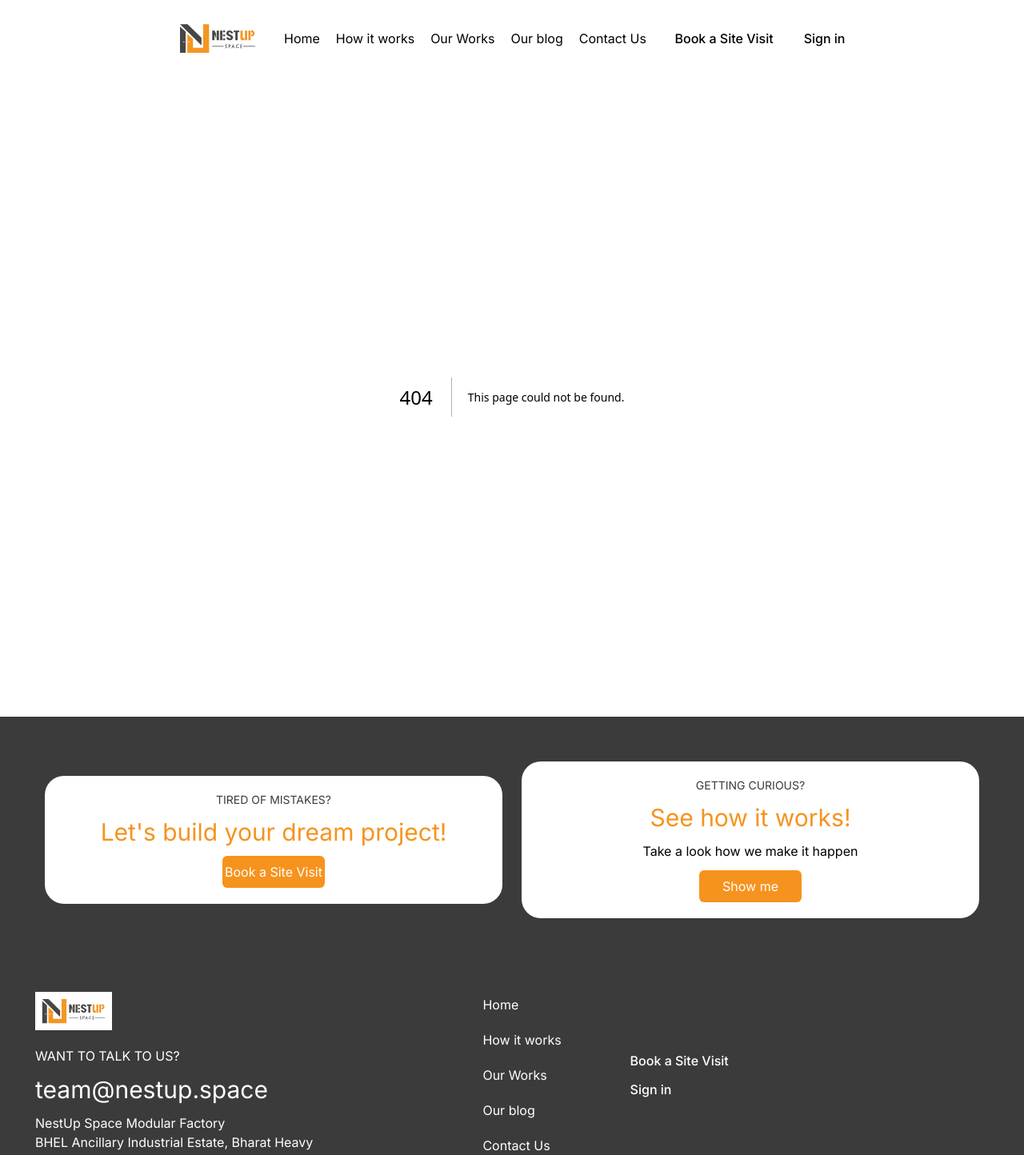
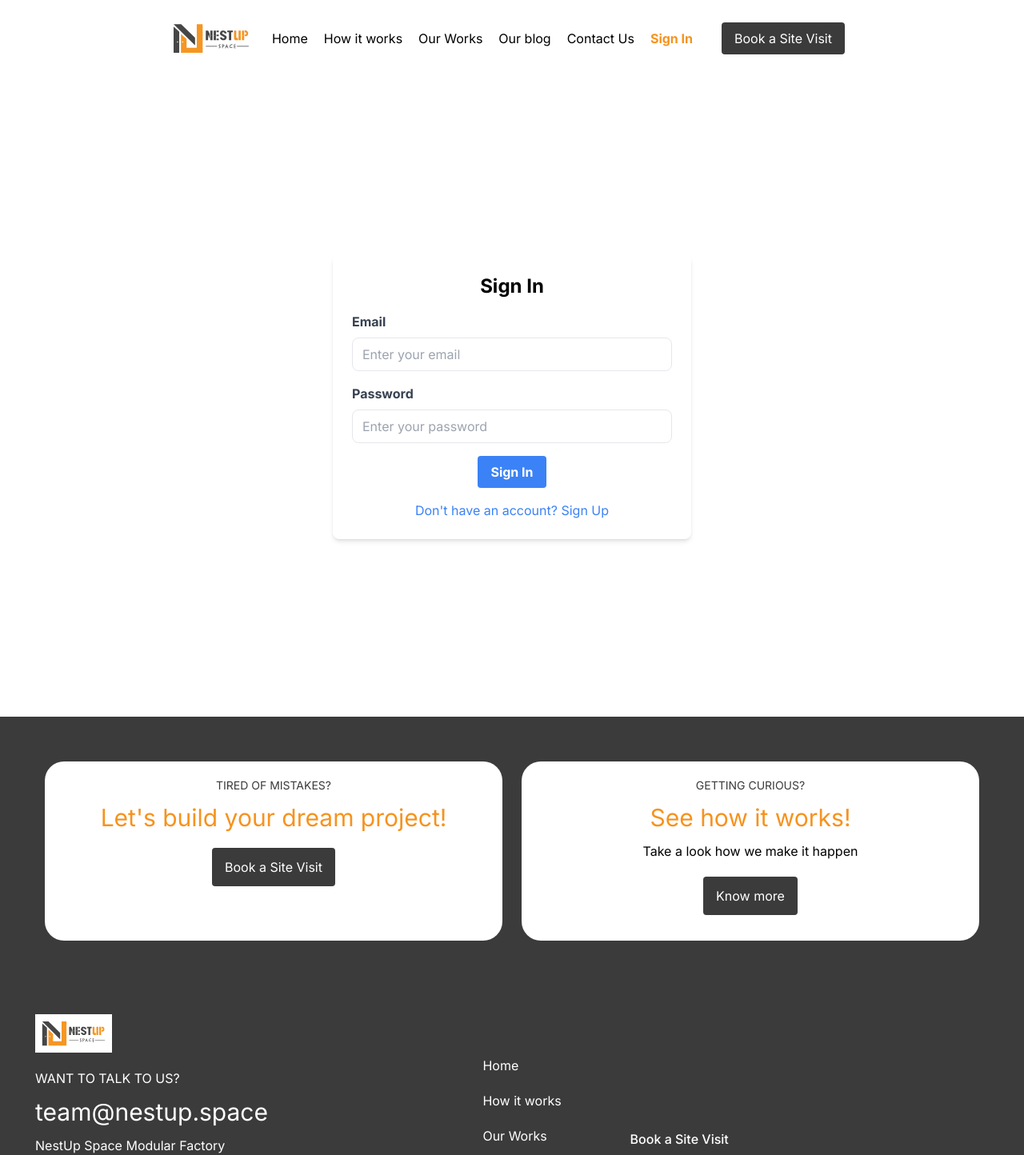
Before and after one commit to NestUp-space/nestup-web-app-dinesh, a Next.js app in the folder frontend/: page /signin in a window 1280 px wide. Before the commit this address had no page. Shown: the top 1444 px of the page at 80% size. Built offline with nearby package versions, Linux system fonts and the light colour scheme.

Commit message:
Add sign in and sign up

```diff
--- a/frontend/constants/navLinks/index.ts
+++ b/frontend/constants/navLinks/index.ts
@@ -4,4 +4,5 @@ export const links = [
   { url: "/portfolio", title: "Our Works" },
   { url: "/blog", title: "Our blog" },
   { url: "/contact", title: "Contact Us" },
+  { url: "/signin", title: "Sign In" },
 ];
--- a/frontend/src/app/portfolio/page.tsx
+++ b/frontend/src/app/portfolio/page.tsx
@@ -13,7 +13,7 @@ const Portfolio = () => {
         <div className="p-20 xl:p-48 gap-0 flex flex-col md:gap-0 lg:gap-8 lg:pr-0 xl:gap-16 w-full lg:w-2/3 xl:1/2">
           {/* Bio*/}
           <div className="flex flex-col gap-5 justify-center">
-            <h1 className="text-2xl font-bold">Portfilio</h1>
+            <h1 className="text-2xl font-bold">Portfolio</h1>
           </div>
         </div>
       </div>
--- a/frontend/src/app/process/page.tsx
+++ b/frontend/src/app/process/page.tsx
@@ -10,14 +10,12 @@ const Process = () => {
   const containerRef = useRef();
 
   return (
-    <div className="h-full">
-      <div className=" h-full overflow-scroll lg:flex" >
+    <div className="">
+      <div className="" >
         {/* text*/}
-        <div className="p-20 xl:p-48 gap-0 flex flex-col md:gap-0 lg:gap-8 lg:pr-0 xl:gap-16 w-full lg:w-2/3 xl:1/2">
+        <div className=" gap-0 flex flex-col md:gap-0 lg:gap-8 lg:pr-0 xl:gap-16 w-screen lg:w-2/3 xl:1/2">
           {/* Bio*/}
-          <div className="flex flex-col gap-5 justify-center">
-            <h1 className="text-2xl font-bold">Process</h1>
-          </div>
+          <h1 className="text-2xl font-bold">Process</h1>
           <ProcessSection/>
         </div>
 
--- /dev/null
+++ b/frontend/src/app/signin/page.tsx
@@ -0,0 +1,122 @@
+"use client"; // Mark this as a client component
+
+import { useRef, useState } from "react";
+import { useRouter } from "next/navigation"; // Use next/navigation instead of next/router
+
+const SignInSignUp = () => {
+  const emailRef = useRef<HTMLInputElement>(null);
+  const passwordRef = useRef<HTMLInputElement>(null);
+  const confirmPasswordRef = useRef<HTMLInputElement>(null); // Ref for confirm password during sign up
+
+  const [emailError, setEmailError] = useState("");
+  const [passwordError, setPasswordError] = useState("");
+  const [confirmPasswordError, setConfirmPasswordError] = useState("");
+  const [isSignUp, setIsSignUp] = useState(false); // State to toggle between sign in and sign up
+
+  const router = useRouter();
+
+  const handleFormSubmit = async (e: React.FormEvent) => {
+    e.preventDefault();
+
+    const email = emailRef.current?.value || "";
+    const password = passwordRef.current?.value || "";
+
+    // Basic email validation
+    const emailRegex = /^[^\s@]+@[^\s@]+\.[^\s@]+$/;
+    if (!emailRegex.test(email)) {
+      setEmailError("Invalid email address.");
+      return;
+    } else {
+      setEmailError("");
+    }
+
+    // Basic password validation
+    if (password.length < 6) {
+      setPasswordError("Password must be at least 6 characters long.");
+      return;
+    } else {
+      setPasswordError("");
+    }
+
+    if (isSignUp) {
+      const confirmPassword = confirmPasswordRef.current?.value || "";
+      if (password !== confirmPassword) {
+        setConfirmPasswordError("Passwords do not match.");
+        return;
+      } else {
+        setConfirmPasswordError("");
+      }
+      // Perform sign-up logic here
+      // Example: await signUpUser(email, password);
+    } else {
+      // Perform sign-in logic here
+      // Example: await signInUser(email, password);
+    }
+
+    router.push("/dashboard");
+  };
+
+  return (
+    <div className="flex justify-center items-center h-screen">
+      <div className="w-full max-w-md p-6 bg-white rounded-lg shadow-md">
+        <h2 className="text-2xl font-bold text-center mb-4">
+          {isSignUp ? "Sign Up" : "Sign In"}
+        </h2>
+        <form onSubmit={handleFormSubmit}>
+          <div className="mb-4">
+            <label className="block text-gray-700 font-bold mb-2">Email</label>
+            <input
+              type="email"
+              className="w-full px-3 py-2 border rounded-lg focus:outline-none focus:border-blue-500"
+              ref={emailRef}
+              placeholder="Enter your email"
+            />
+            {emailError && <p className="text-red-500">{emailError}</p>}
+          </div>
+          <div className="mb-4">
+            <label className="block text-gray-700 font-bold mb-2">Password</label>
+            <input
+              type="password"
+              className="w-full px-3 py-2 border rounded-lg focus:outline-none focus:border-blue-500"
+              ref={passwordRef}
+              placeholder="Enter your password"
+            />
+            {passwordError && <p className="text-red-500">{passwordError}</p>}
+          </div>
+          {isSignUp && (
+            <div className="mb-4">
+              <label className="block text-gray-700 font-bold mb-2">
+                Confirm Password
+              </label>
+              <input
+                type="password"
+                className="w-full px-3 py-2 border rounded-lg focus:outline-none focus:border-blue-500"
+                ref={confirmPasswordRef}
+                placeholder="Confirm your password"
+              />
+              {confirmPasswordError && <p className="text-red-500">{confirmPasswordError}</p>}
+            </div>
+          )}
+          <div className="text-center">
+            <button
+              type="submit"
+              className="bg-blue-500 hover:bg-blue-600 text-white font-bold py-2 px-4 rounded"
+            >
+              {isSignUp ? "Sign Up" : "Sign In"}
+            </button>
+          </div>
+        </form>
+        <div className="text-center mt-4">
+          <button
+            onClick={() => setIsSignUp(!isSignUp)}
+            className="text-blue-500 hover:underline"
+          >
+            {isSignUp ? "Already have an account? Sign In" : "Don't have an account? Sign Up"}
+          </button>
+        </div>
+      </div>
+    </div>
+  );
+};
+
+export default SignInSignUp;
--- a/frontend/src/components/CTAButton.tsx
+++ b/frontend/src/components/CTAButton.tsx
@@ -6,7 +6,7 @@ interface CTAButtonProps {
 
 export function CTAButton({ text }: CTAButtonProps) {
   return (
-    <button className="CTA_button bg-gray-900 text-white rounded px-4 py-2 m-2 hover:bg-orange-500 transition-colors">
+    <button className="CTA_button bg-theme-dark text-white rounded px-4 py-2 m-2 hover:bg-orange-500 transition-colors">
       {text}
     </button>
   );
--- a/frontend/src/components/Footer.tsx
+++ b/frontend/src/components/Footer.tsx
@@ -5,39 +5,31 @@ import Image from "next/image";
 import Logo from "@img/NestupLogoText.svg";
 
 import instaLogo from "@img/icons8-instagram.svg";
-
+import { CTAButton } from "./CTAButton";
 import NavLink from "./Navlink";
-
-const links = [
-  { url: "/", title: "Home" },
-  { url: "/process", title: "How it works" },
-  { url: "/portfolio", title: "Our Works" },
-  { url: "/blog", title: "Our blog" },
-  { url: "/contactus", title: "Contact Us" },
-];
+import {links} from "@constants/navLinks";
 
 export function Footer() {
   return (
     <div className="h-auto bg-theme-dark bottom-0 p-1">
       <div className="flex flex-col items-center justify-center md:flex-row m-10">
-        <div className="w-full md:w-1/2 p-5 flex flex-col items-center text-center gap-3 rounded-3xl bg-white m-3">
+        <div className="h-56 w-full md:w-1/2 p-5 flex flex-col items-center text-center gap-3 rounded-3xl bg-white m-3">
           <p className="text-sm text-theme-dark">TIRED OF MISTAKES?</p>
           <p className="text-3xl text-theme-color">Let&#39;s build your dream project!</p>
-          <Link href="/contact" className="flex justify-center rounded-md h-10 min-w-32 bg-theme-color text-white ">
-            <button>Book a Site Visit</button>
+          <Link href="/contact" className="flex justify-center rounded-md h-16 min-w-32 ">
+            <CTAButton text="Book a Site Visit" />
           </Link>
         </div>
-        <div className="w-full md:w-1/2 p-5 flex flex-col items-center text-center gap-3 rounded-3xl bg-white m-3">
+        <div className="h-56 w-full md:w-1/2 p-5 flex flex-col items-center text-center gap-3 rounded-3xl bg-white m-3">
           <p className="text-sm text-theme-dark">GETTING CURIOUS?</p>
           <p className="text-3xl text-theme-color">See how it works!</p>
           <p>Take a look how we make it happen</p>
-          <Link href="/process" className="flex justify-center rounded-md h-10 min-w-32 bg-theme-color text-white">
-            <button>Show me</button>
+          <Link href="/process" className="flex justify-center rounded-md h-16 min-w-32 ">
+            <CTAButton text="Know more" />
           </Link>
         </div>
       </div>
-      <div className="p-10 flex flex-col md:flex-row">
-        <div>
+      <div className="p-10">
         {/* LOGO */}
         <div className=" w-24 justify-center bg-white px-2">
           <Link href="/" className="flex rounded-md h-12 ">
@@ -48,6 +40,8 @@ export function Footer() {
             />
           </Link>
           </div>
+        <div className=" flex flex-col md:flex-row">
+          <div>
 
             <div className= "my-5 text-white">
               <p>WANT TO TALK TO US?</p>
@@ -92,7 +86,9 @@ export function Footer() {
             </div>
           </div>
         </div>
-      <p className="text-white px-10">© 2024 Nestup.space All rights reserved.</p>
+        <p className="text-white pb-5">© 2024 Nestup.space All rights reserved.</p>
+      </div>
+
     </div>
   );
 };
--- a/frontend/src/components/Navbar.tsx
+++ b/frontend/src/components/Navbar.tsx
@@ -8,7 +8,7 @@ import Logo from "@img/NestupLogoText.svg";
 
 import NavLink from "./Navlink";
 import {links} from "@constants/navLinks";
-
+import { CTAButton } from "./CTAButton";
 
 
 const Navbar = () => {
@@ -86,19 +86,12 @@ const Navbar = () => {
 
       {/* buttons */}
       <div className=" flex gap-4 justify-end items-center">
-        <div className="flex items-center gap-x-2 h-full">
-          <Link href="/contact">
-            <span className="font-medium text-bw-dark hover:text-theme-color hover:cursor-pointer pr-[30px]">
-              Book a Site Visit
-            </span>
-          </Link>
-
-          <span className=" block font-medium text-bw-dark hover:text-theme-color hover:cursor-pointer">
-            Sign in
-          </span>
+        <div className="flex items-cente h-full">
+          <a href="#contactus">
+            <CTAButton text="Book a Site Visit" />
+          </a>
         </div>
       </div>
-
 
       {/* Small and Medium Screen Menu */}
       <div className="lg:hidden z-40">
```
Lines whose indentation alone changed are shown as unchanged.
